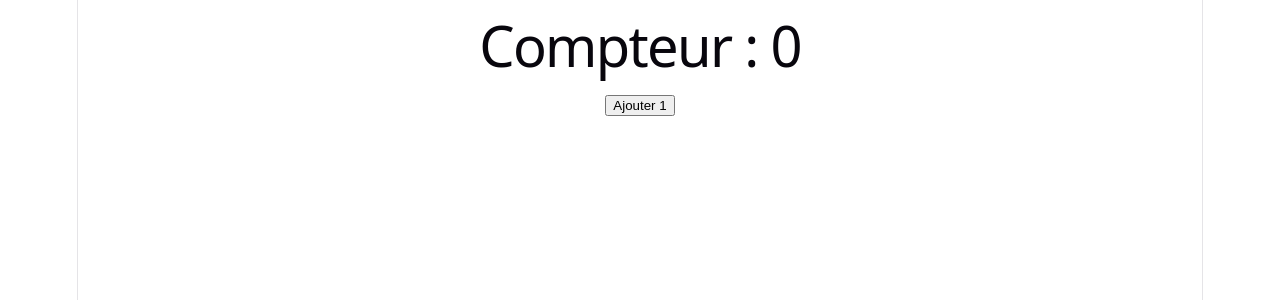
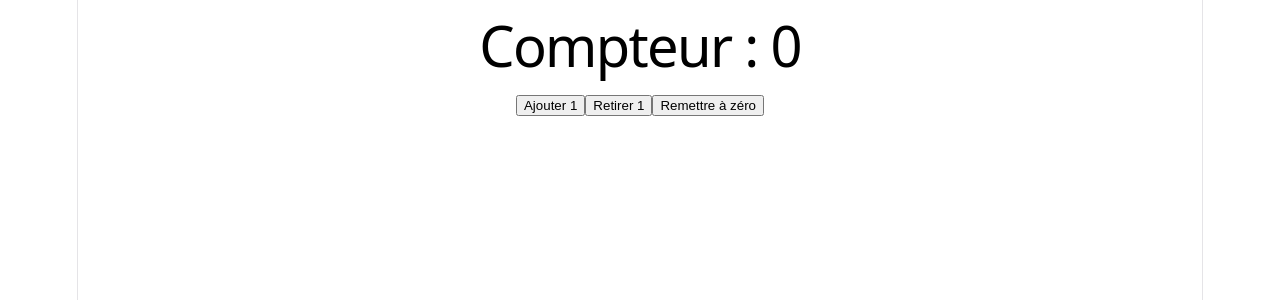
Before and after one commit to bruno2-stack/apprendre-react, a React (Vite) app: page / in a window 1280 px wide. Shown: the top 300 px of the page. Built offline with nearby package versions, Linux system fonts and the light colour scheme.

Commit message:
Compteur avec trois boutons

```diff
--- a/src/App.jsx
+++ b/src/App.jsx
@@ -5,8 +5,12 @@ function App() {
 
   return (
     <div>
-      <h1>Compteur : {compteur}</h1>
+      <h1 style={{ color: compteur > 10 ? "red" : "black" }}>
+        Compteur : {compteur}
+      </h1>
       <button onClick={() => setCompteur(compteur + 1)}>Ajouter 1</button>
+      <button onClick={() => setCompteur(compteur - 1)}>Retirer 1</button>
+      <button onClick={() => setCompteur(0)}>Remettre à zéro</button>
     </div>
   );
 }
```
